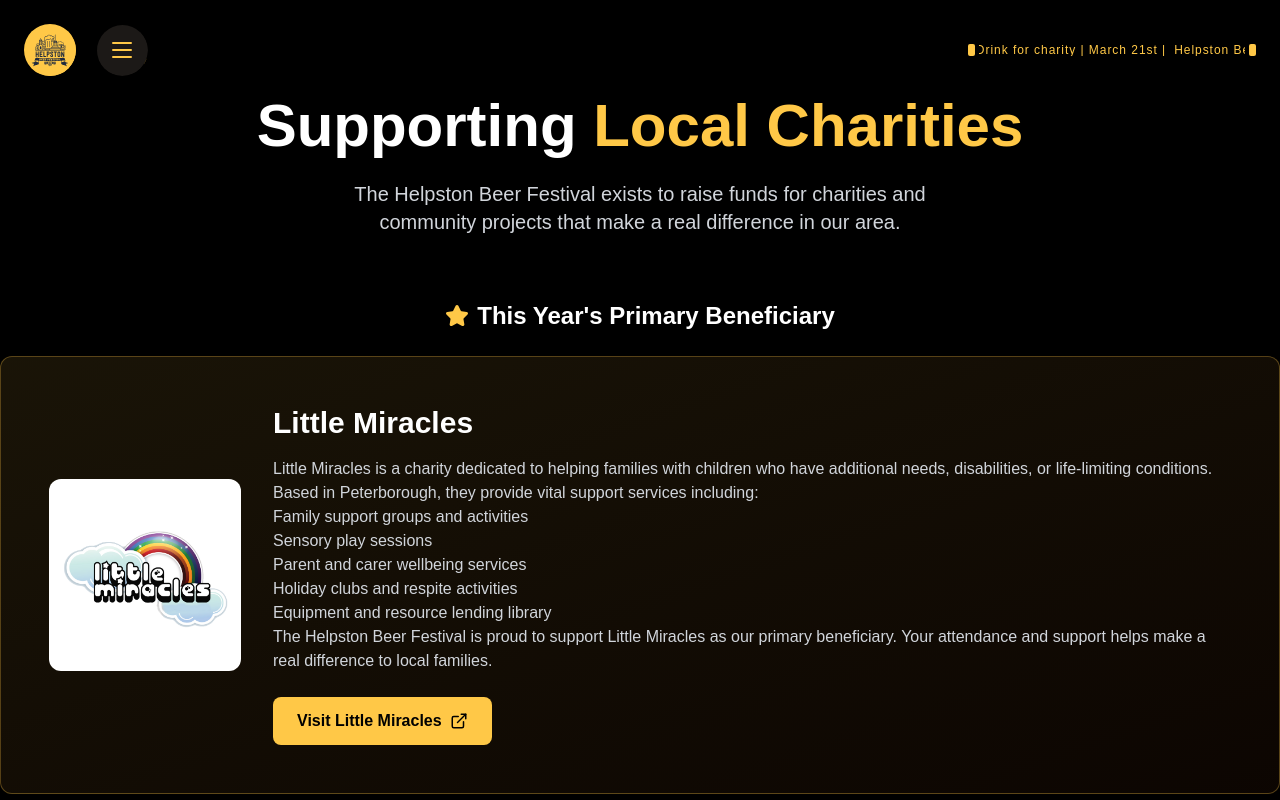
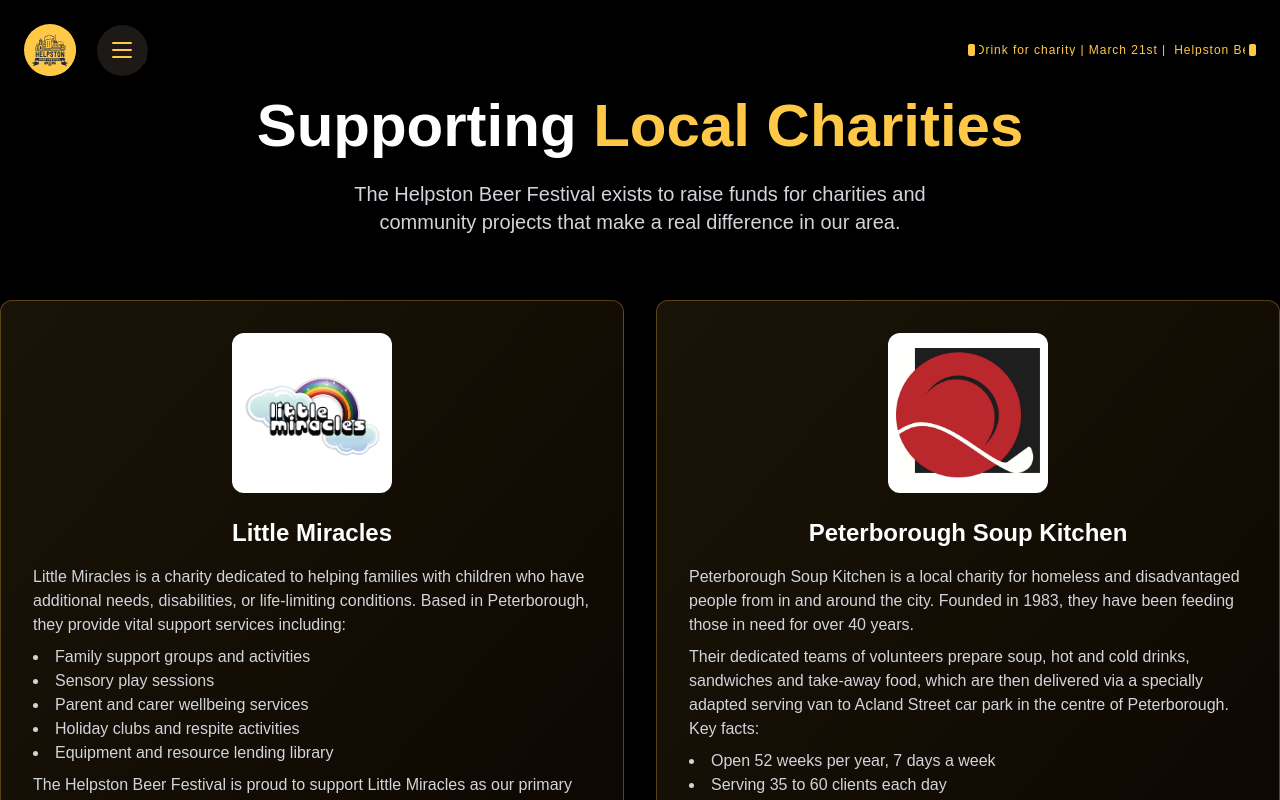
Before and after one commit to adam-cain/helpston-beer-fest, a Next.js app: page /charities in a window 1280 px wide. Shown: the top 800 px of the page. Built offline with nearby package versions, Linux system fonts and the light colour scheme; a web font is replaced by a local one.

Commit message:
feat: add Peterborough Soup Kitchen charity details and update home page to include new charity

```diff
--- /dev/null
+++ b/content/charities/peterborough-soup-kitchen.yaml
@@ -0,0 +1,52 @@
+name: Peterborough Soup Kitchen
+description:
+  - type: paragraph
+    children:
+      - type: text
+        text: "Peterborough Soup Kitchen is a local charity for homeless and disadvantaged people from in and around the city. Founded in 1983, they have been feeding those in need for over 40 years."
+  - type: paragraph
+    children:
+      - type: text
+        text: "Their dedicated teams of volunteers prepare soup, hot and cold drinks, sandwiches and take-away food, which are then delivered via a specially adapted serving van to Acland Street car park in the centre of Peterborough. Key facts:"
+  - type: unordered-list
+    children:
+      - type: list-item
+        children:
+          - type: list-item-content
+            children:
+              - type: paragraph
+                children:
+                  - type: text
+                    text: Open 52 weeks per year, 7 days a week
+      - type: list-item
+        children:
+          - type: list-item-content
+            children:
+              - type: paragraph
+                children:
+                  - type: text
+                    text: Serving 35 to 60 clients each day
+      - type: list-item
+        children:
+          - type: list-item-content
+            children:
+              - type: paragraph
+                children:
+                  - type: text
+                    text: Run entirely by committed volunteers with no paid staff
+      - type: list-item
+        children:
+          - type: list-item-content
+            children:
+              - type: paragraph
+                children:
+                  - type: text
+                    text: 100% of donations go directly to feeding the homeless and disadvantaged
+  - type: paragraph
+    children:
+      - type: text
+        text: "The Helpston Beer Festival is proud to support Peterborough Soup Kitchen and the vital work they do for our local community."
+logo: /images/charities/peterborough-soup-kitchen.png
+website: 'https://www.peterboroughsoupkitchen.org.uk/'
+yearFeatured: 2025
+isPrimary: false
--- a/src/app/charities/page.tsx
+++ b/src/app/charities/page.tsx
@@ -7,10 +7,10 @@
  */
 
 import Container from '@/components/Container';
-import { getCharities, getPrimaryCharity } from '@/lib/content/reader';
+import { getCharities } from '@/lib/content/reader';
 import Image from 'next/image';
 import Link from 'next/link';
-import { Heart, ExternalLink, Star } from 'lucide-react';
+import { Heart, ExternalLink } from 'lucide-react';
 
 /**
  * Helper to render document content from YAML
@@ -19,7 +19,7 @@
   if (!content || !Array.isArray(content)) return null;
 
   return (
-    <>
+    <div className="space-y-2">
       {content.map((block, idx) => {
         if (block.type === 'paragraph' && Array.isArray(block.children)) {
           const text = block.children.map((c: { text?: string }) => c.text || '').join('');
@@ -27,7 +27,7 @@
         }
         if (block.type === 'unordered-list' && Array.isArray(block.children)) {
           return (
-            <ul key={idx}>
+            <ul key={idx} className="list-disc list-inside">
               {block.children.map((item: { children?: Array<{ children?: Array<{ children?: Array<{ text?: string }> }> }> }, liIdx: number) => {
                 const text = item.children?.[0]?.children?.[0]?.children?.[0]?.text || '';
                 return text ? <li key={liIdx}>{text}</li> : null;
@@ -37,18 +37,12 @@
         }
         return null;
       })}
-    </>
+    </div>
   );
 }
 
 export default async function CharitiesPage() {
-  const [charities, primaryCharity] = await Promise.all([
-    getCharities(),
-    getPrimaryCharity(),
-  ]);
-
-  // Separate primary from others
-  const otherCharities = charities.filter(c => !c.isPrimary);
+  const charities = await getCharities();
 
   return (
     <Container>
@@ -64,24 +58,24 @@
           </p>
         </div>
 
-        {/* Primary Charity */}
-        {primaryCharity && (
+        {/* All Charities */}
+        {charities.length > 0 && (
           <section className="mb-16">
-            <div className="flex items-center gap-2 mb-6 justify-center">
-              <Star className="text-highlight fill-highlight" size={24} />
-              <h2 className="text-2xl font-bold text-white">This Year&apos;s Primary Beneficiary</h2>
-            </div>
-
-            <div className="bg-gradient-to-br from-highlight/10 to-amber-900/10 border border-highlight/30 rounded-xl overflow-hidden">
-              <div className="p-8 md:p-12">
-                <div className="flex flex-col md:flex-row items-center gap-8">
+            <div className="grid grid-cols-1 lg:grid-cols-2 gap-8">
+              {charities.map((charity) => (
+                <div
+                  key={charity.slug}
+                  className="bg-gradient-to-br from-highlight/10 to-amber-900/10 border border-highlight/30 rounded-xl overflow-hidden"
+                >
+                  <div className="p-8">
+                    <div className="flex flex-col items-center gap-6">
                       {/* Logo */}
-                  {primaryCharity.logo && (
+                      {charity.logo && (
                         <div className="shrink-0">
-                      <div className="w-48 h-48 relative bg-white rounded-xl p-4">
+                          <div className="w-40 h-40 relative bg-white rounded-xl p-4">
                             <Image
-                          src={primaryCharity.logo}
-                          alt={primaryCharity.name}
+                              src={charity.logo}
+                              alt={charity.name}
                               fill
                               className="object-contain p-2"
                             />
@@ -90,74 +84,29 @@
                       )}
 
                       {/* Content */}
-                  <div className="flex-1 text-center md:text-left">
-                    <h3 className="text-3xl font-bold text-white mb-4">
-                      {primaryCharity.name}
+                      <div className="flex-1 text-center">
+                        <h3 className="text-2xl font-bold text-white mb-4">
+                          {charity.name}
                         </h3>
 
-                    <div className="prose prose-invert prose-gray max-w-none [&_p]:text-gray-300 [&_ul]:text-gray-300 [&_li]:text-gray-300 mb-6">
-                      <RenderContent content={primaryCharity.description} />
+                        <div className="prose prose-invert prose-gray max-w-none [&_p]:text-gray-300 [&_ul]:text-gray-300 [&_li]:text-gray-300 mb-6 text-left">
+                          <RenderContent content={charity.description} />
                         </div>
 
-                    {primaryCharity.website && (
+                        {charity.website && (
                           <a
-                        href={primaryCharity.website}
+                            href={charity.website}
                             target="_blank"
                             rel="noopener noreferrer"
                             className="inline-flex items-center gap-2 px-6 py-3 bg-highlight text-black font-semibold rounded-lg hover:bg-highlight/90 transition-colors"
                           >
-                        Visit {primaryCharity.name}
+                            Visit {charity.name}
                             <ExternalLink size={18} />
                           </a>
                         )}
                       </div>
                     </div>
                   </div>
-            </div>
-          </section>
-        )}
-
-        {/* Other Charities */}
-        {otherCharities.length > 0 && (
-          <section className="mb-16">
-            <h2 className="text-2xl font-bold text-white mb-8 text-center">
-              Previous Beneficiaries
-            </h2>
-
-            <div className="grid grid-cols-1 md:grid-cols-2 lg:grid-cols-3 gap-6">
-              {otherCharities.map((charity) => (
-                <div
-                  key={charity.slug}
-                  className="bg-gray-900/50 border border-gray-800 rounded-xl p-6"
-                >
-                  {charity.logo && (
-                    <div className="w-24 h-24 relative bg-white rounded-lg mx-auto mb-4">
-                      <Image
-                        src={charity.logo}
-                        alt={charity.name}
-                        fill
-                        className="object-contain p-2"
-                      />
-                    </div>
-                  )}
-                  <h3 className="text-xl font-bold text-white text-center mb-2">
-                    {charity.name}
-                  </h3>
-                  {charity.yearFeatured && (
-                    <p className="text-gray-500 text-sm text-center mb-4">
-                      Featured in {charity.yearFeatured}
-                    </p>
-                  )}
-                  {charity.website && (
-                    <a
-                      href={charity.website}
-                      target="_blank"
-                      rel="noopener noreferrer"
-                      className="flex items-center justify-center gap-1 text-highlight hover:underline text-sm"
-                    >
-                      Visit Website <ExternalLink size={14} />
-                    </a>
-                  )}
                 </div>
               ))}
             </div>
```
Also changed, not shown: content/pages/home.yaml (+4 -4 lines), public/images/charities/peterborough-soup-kitchen.png (added). Lines whose indentation alone changed are shown as unchanged.
